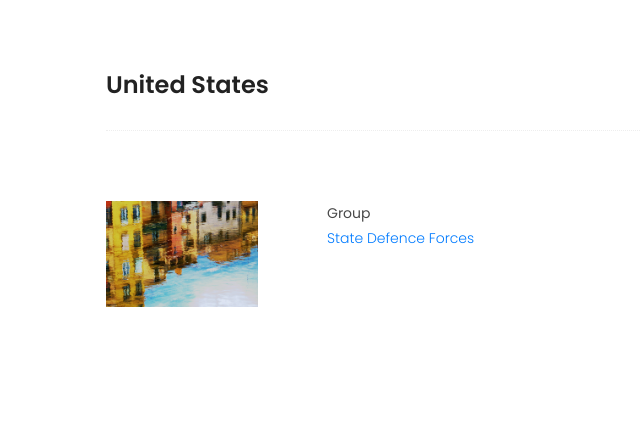
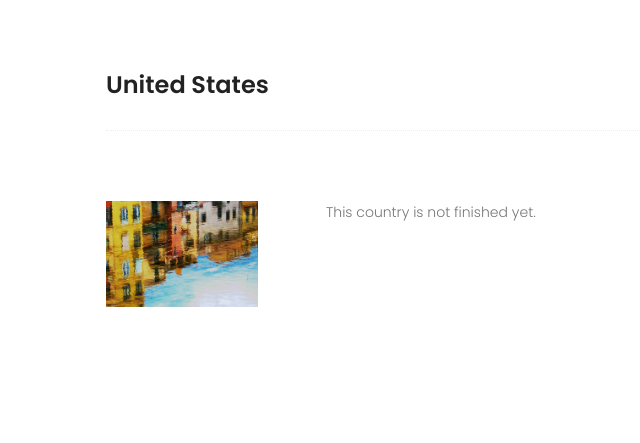
Before and after one commit to LarissaHa/militias-guidebook, a Django app: page /country/1/ in a window 1280 px wide. Shown: the part 359-802 px from the top of the page, without its empty margins (109-749 px from the left). Run offline with Django 3.2, Linux system fonts and the light colour scheme; data comes from the database, SQL or seed files in the repository; both versions use the stored data as it was after the commit; some libraries are stand-ins or nearby versions.

Commit message:
additional database field 'finished', introduced filter options for finished groups in group detail, country detail, group list and group search

```diff
--- a/dataentry/admin.py
+++ b/dataentry/admin.py
@@ -128,6 +128,9 @@ class PGAGOptions(admin.ModelAdmin):
         ('References for Meta-Analysis',
          {'fields': ('reference_meta',)
           }),
+        ('Coding progress',
+         {'fields': ('finished',)
+          }),
         )
 
     list_display = ('name', 'country')
--- a/dataentry/models.py
+++ b/dataentry/models.py
@@ -141,6 +141,8 @@ class PGAG(models.Model):
 
     # YNUN2 includes the option N/A
     YNUN2 = (('noinf', 'no information'),('yes', 'yes'), ('no', 'no'), ('unclear', 'unclear'),('NA', 'NA'))
+
+    YNUN3 = (('yes', 'yes'), ('no', 'no'))
 
     ACC = (('dec', 'decade'),('yr', 'year'), ('mo', 'month'), ('dy', 'day'))
 
@@ -375,6 +377,12 @@ class PGAG(models.Model):
                     help_text="Please add references in alphabetical order and insert an empty line after each reference.",
                      blank=True)
 
+    ## new 09.01.19: Field if coding is finished
+    finished = models.CharField("Coding completed",
+                    choices=YNUN3,
+                    max_length=30,
+                     default='no')
+
 
     #    purpose_details = models.TextField("Details of group purpose",
     #                    max_length=1000,
--- a/dataentry/templates/dataentry/detail_country.html
+++ b/dataentry/templates/dataentry/detail_country.html
@@ -7,7 +7,20 @@
 {% block content %}
 
 {% if groups %}
+  {% if groups2 %}
 
+  <div class="section-top-border">
+    <div class="row">
+      <div class="col-md-3">
+          <img src="{% static 'dataentry/g1.jpg' %}" alt="" title="" width="80%" />
+      </div>
+      <div class="col-md-9 mt-sm-20">
+          <p>This country is not finished yet.</p>
+      </div>
+    </div>
+  </div>
+
+  {% else %}
 <!--<p>The following groups have been reported as active in
 {{ country.name }}: between 1981 and 2007 </p>-->
 
@@ -66,18 +79,19 @@
 <p>Blue squares indicate that the group was active in that year. Each blue square is supported by at least one piece of evidence in the PGMD. Grey squares indicate the time between the formation and termination of the group when no activity was recorded. Where the termination date is unknown, the group is shaded grey until the end of the period. Select the group names for more detail.</p>
 
 -->
+  {% endif %}
 {% else %}
-{% ifequal country.name "Somalia" %}
+<div class="section-top-border">
+  <div class="row">
+    <div class="col-md-3">
+        <img src="{% static 'dataentry/g1.jpg' %}" alt="" title="" width="80%" />
+    </div>
+    <div class="col-md-9 mt-sm-20">
+      <p>No groups are reported active between 1981 and 2014.</p>
+    </div>
+  </div>
+</div>
 
-  <p> Due to difficulties identifying a government during this time period, this country was excluded from coding. </p>
-
-  {% else %}
-    {% ifequal country.name "Lebanon" %}
-    <p> Due to difficulties identifying a government during this time period, this country was excluded from coding. </p>
-    {% else %}
-    <p>No groups are reported active between 1981 and 2014.</p>
-  {% endifequal %}
-  {% endifequal %}
 
 {% endif %}
 
--- a/dataentry/templates/dataentry/groups.html
+++ b/dataentry/templates/dataentry/groups.html
@@ -19,7 +19,11 @@
                 {% if item.1 %}
                 {% for g in item.1 %}
                 {% if forloop.first %}
+                {% ifequal g "not finished yet" %}
+                <td>not finished yet</td></tr>
+                {% else %}
                 <td><a href="/pgag/{{ g.id }}">{{ g.name }}</a></td></tr>
+                {% endifequal %}
                 {% else %}
                 <tr><td></td><td><a href="/pgag/{{ g.id }}">{{ g.name }}</a></td></tr>
                 {% endif %}
--- a/dataentry/views.py
+++ b/dataentry/views.py
@@ -50,7 +50,9 @@ def detail_country(request, country_id):
     grlist = []
     for g in groups:
         grlist.append([g, grl[g]])
-    return render(request, 'dataentry/detail_country.html', {'country': country, 'groups': groups, 'grlist' : grlist})
+
+    groups2 = PGAG.objects.filter(country=country_id, finished="no").order_by("name")
+    return render(request, 'dataentry/detail_country.html', {'country': country, 'groups': groups, 'grlist' : grlist, 'groups2' : groups2})
 
 def detail_group(request, pgag_id):
     pgag = get_object_or_404(PGAG, pk=pgag_id)
@@ -81,12 +83,16 @@ def regions(request):
 def groups(request):
     countries = Country.objects.all().order_by("name")
     groups = PGAG.objects.all()
+    groups2 = PGAG.objects.filter(finished="yes")
     ctg = {}
     for c in countries:
         ctg[c] = set()
 
     for g in groups:
-        ctg[g.country].add(g)
+        if g in groups2:
+            ctg[g.country].add(g)
+        else:
+            ctg[g.country].add("not finished yet")
 
 
     ctglist = []
@@ -182,7 +188,7 @@ def search_pgag(request):
         qset = (
             Q(name__icontains=query)
             )
-        results = PGAG.objects.filter(qset).distinct().order_by('name')
+        results = PGAG.objects.filter(qset, finished="yes").distinct().order_by('name')
 
         country2pgag = {}
         for pgag in results:
```
Also changed, not shown: dataentry/templates/dataentry/detail_group.html (+10 -0 lines), dataentry/migrations/0003_auto_20181106_1628.py, db.sqlite3.
